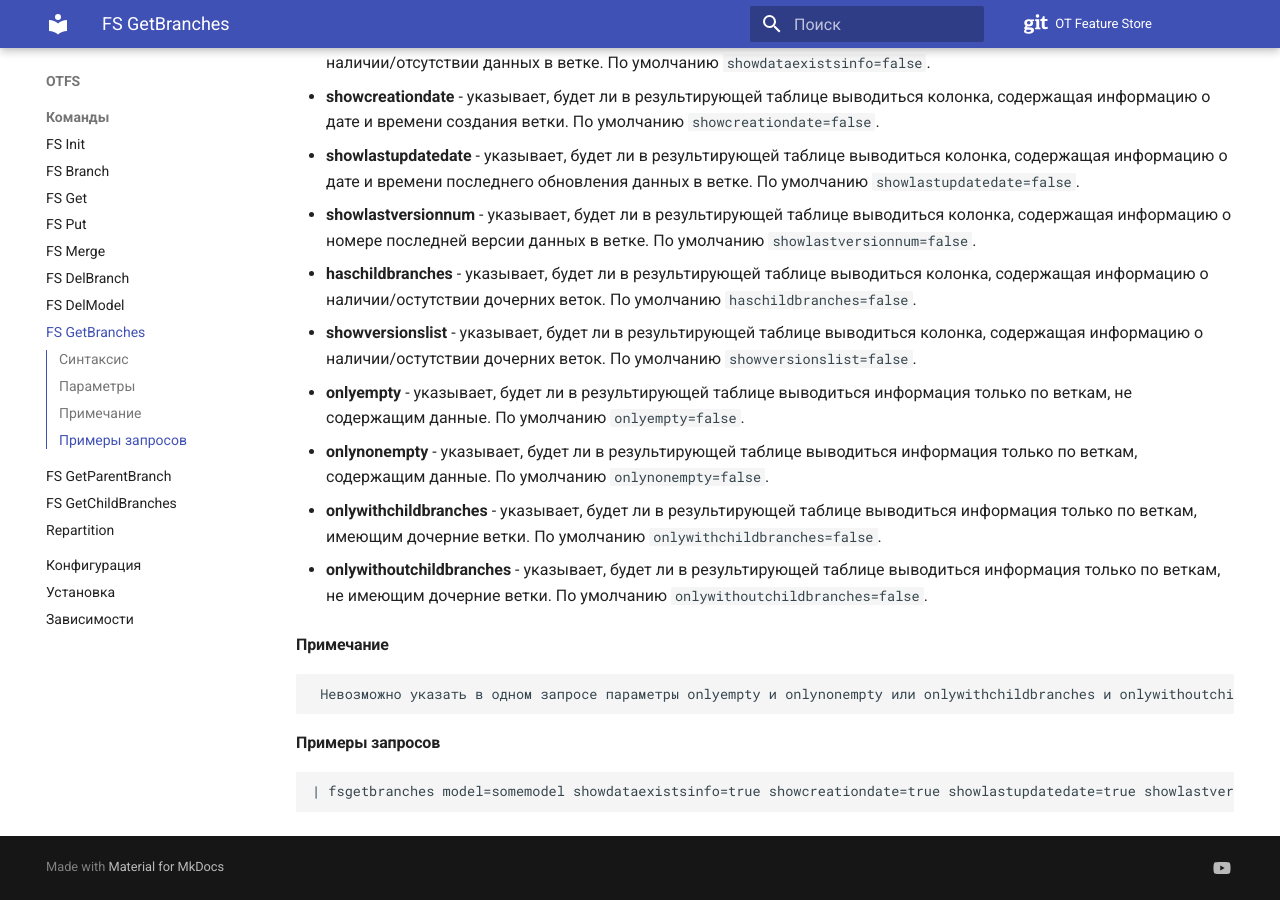
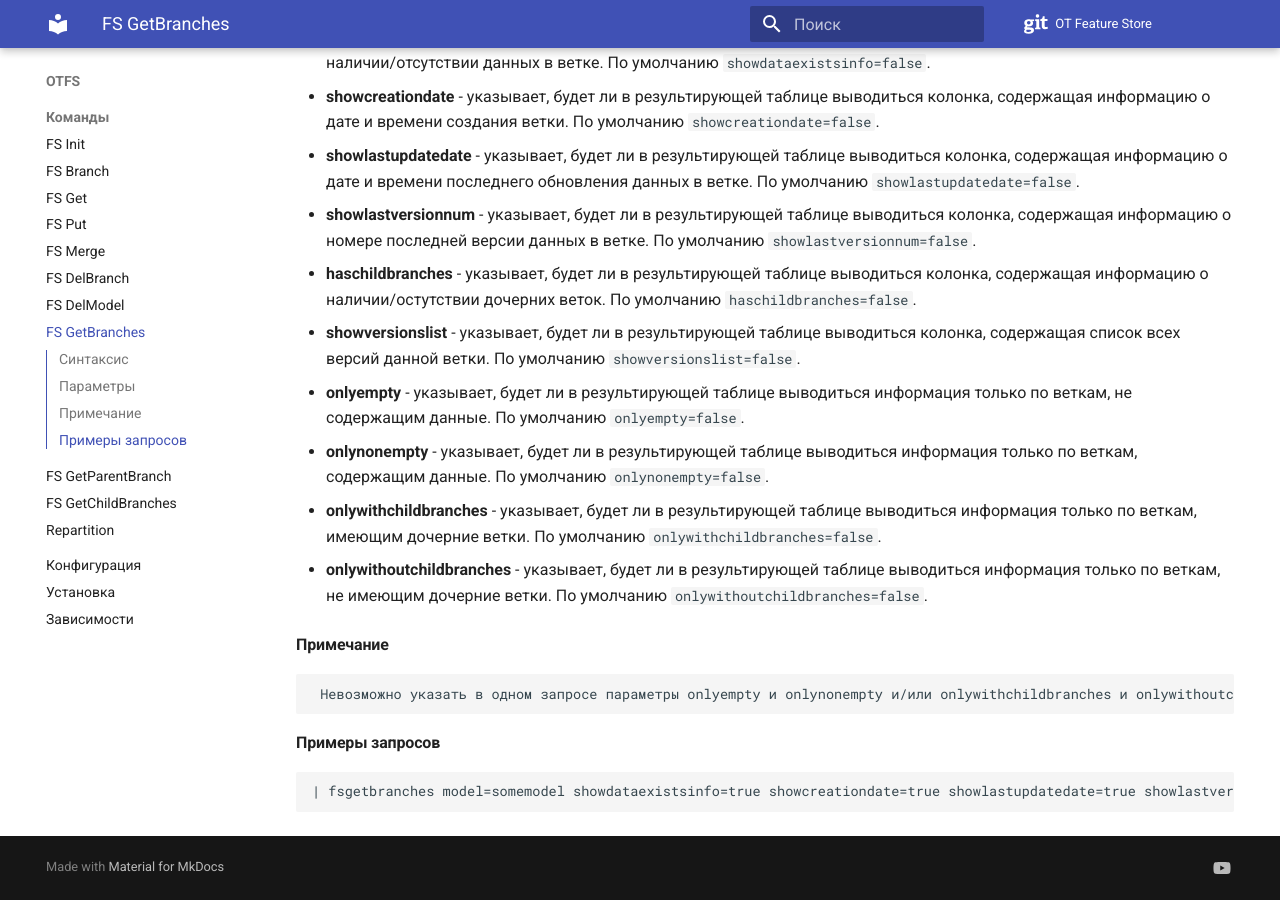
Before and after one commit to ISGNeuroTeam/otfs, an MkDocs documentation site: the page built from docs/docs/fsgetbranches.md, in a window 1280 px wide and 900 px high, scrolled down 726 px. Built offline with MkDocs 1.6.1 and Material for MkDocs 9.7.7, drawn with Linux system fonts in a browser that asks for light colours; comment, search, counter and statistics services are not loaded.

Commit message:
Improved documentation

```diff
--- a/docs/docs/fsgetbranches.md
+++ b/docs/docs/fsgetbranches.md
@@ -40,8 +40,7 @@ _Обязательные параметры_:
 - **haschildbranches** - указывает, будет ли в результирующей таблице выводиться колонка, содержащая информацию о наличии/остутствии дочерних веток. По
   умолчанию `haschildbranches=false`.
 
-- **showversionslist** - указывает, будет ли в результирующей таблице выводиться колонка, содержащая информацию о наличии/остутствии дочерних веток. По
-  умолчанию `showversionslist=false`.
+- **showversionslist** - указывает, будет ли в результирующей таблице выводиться колонка, содержащая список всех версий данной ветки. По умолчанию `showversionslist=false`.
 
 - **onlyempty** - указывает, будет ли в результирующей таблице выводиться информация только по веткам, не содержащим данные. По
   умолчанию `onlyempty=false`.
@@ -57,7 +56,7 @@ _Обязательные параметры_:
 
 #### Примечание
 
-     Невозможно указать в одном запросе параметры onlyempty и onlynonempty или onlywithchildbranches и onlywithoutchildbranches со значением true - это вызовет ошибку.
+     Невозможно указать в одном запросе параметры onlyempty и onlynonempty и/или onlywithchildbranches и onlywithoutchildbranches со значением true - это вызовет ошибку.
 
 #### Примеры запросов
 
```
Also changed, not shown: docs/docs/fsbranch.md (+1 -1 lines), docs/docs/fsgetchildbranches.md (+2 -2 lines), docs/docs/fsgetparentbranch.md (+1 -1 lines), docs/docs/fsput.md (+4 -2 lines), 24 other files.
